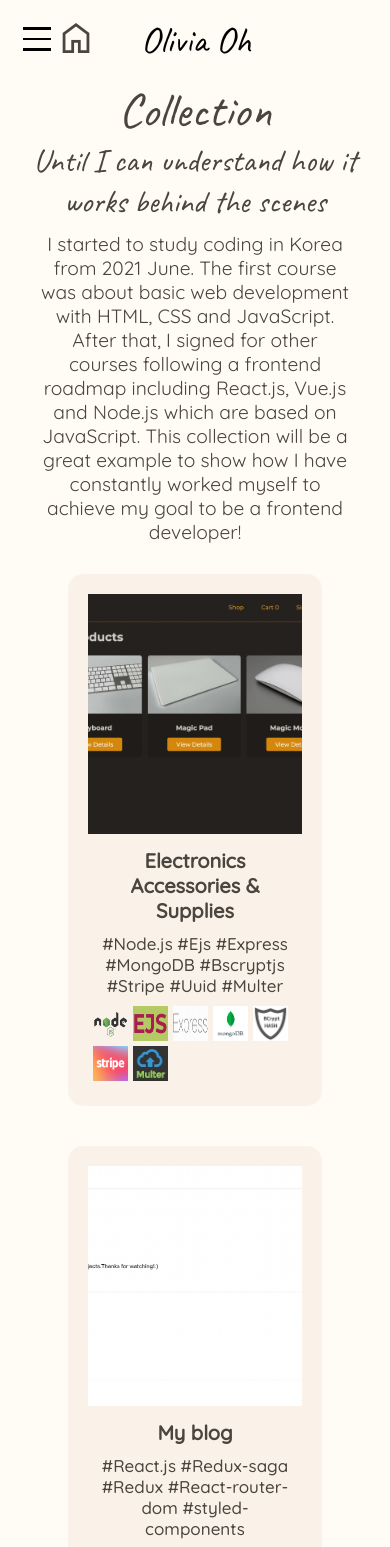
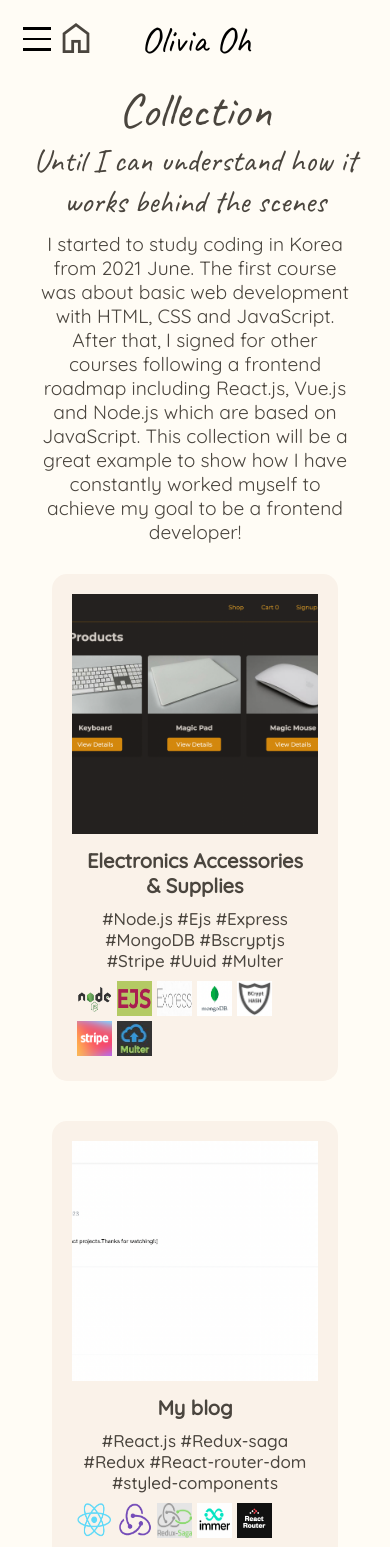
Before and after one commit to Liv0130/react-portfolio-app, a React (Create React App) app: page /collection in a window 390 px wide. Shown: the top 1547 px of the page. Built offline with nearby package versions, Linux system fonts and the light colour scheme.

Commit message:
Updated details

```diff
--- a/src/components/collection.css
+++ b/src/components/collection.css
@@ -30,7 +30,7 @@
 .collectioncards-area {
   display: flex;
   justify-content: center;
-  width: 84%;
+  width: 93%;
   margin: 0 auto;
 }
 
@@ -39,7 +39,7 @@
   flex-wrap: wrap;
   margin: 5rem 0 0 0;
   width: 100%;
-  align-items: center;
+  align-items: flex-start;
 }
 
 
@@ -68,6 +68,6 @@
     font-weight: 500;
   }
   .collection-cards {
-    margin: 0 auto;
+    margin: 0;
   }
 }
--- a/src/components/collectionCard.css
+++ b/src/components/collectionCard.css
@@ -3,7 +3,7 @@
   padding: 20px;
   margin: 20px;
   border-radius: 15px;
-  width: 25%;
+  width: 27%;
   -webkit-transform: scale(1);
 	transform: scale(1);
 	-webkit-transition: .3s ease-in-out;
@@ -63,8 +63,8 @@
 }
 
 @media screen and (max-width: 450px) {
-  .card-item {
-    height: auto;
+  .collectioncards-area {
+    width: 89%;
   }
   #item-logo > img {
     width: 35px;
```
